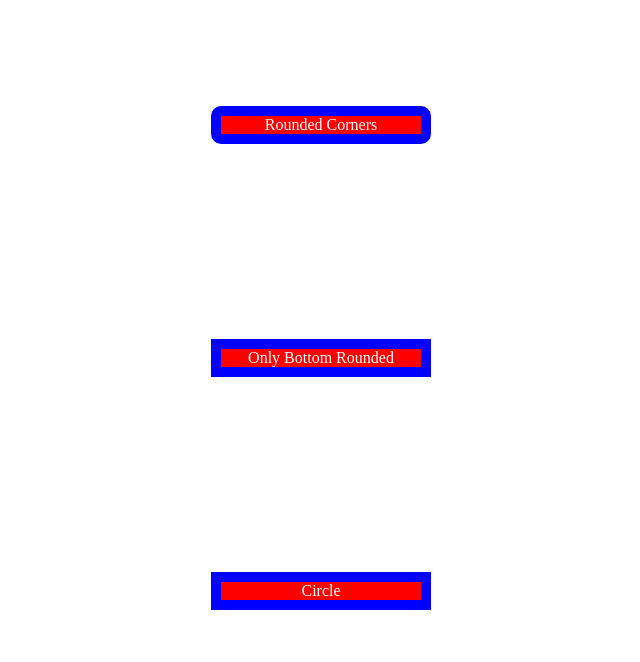
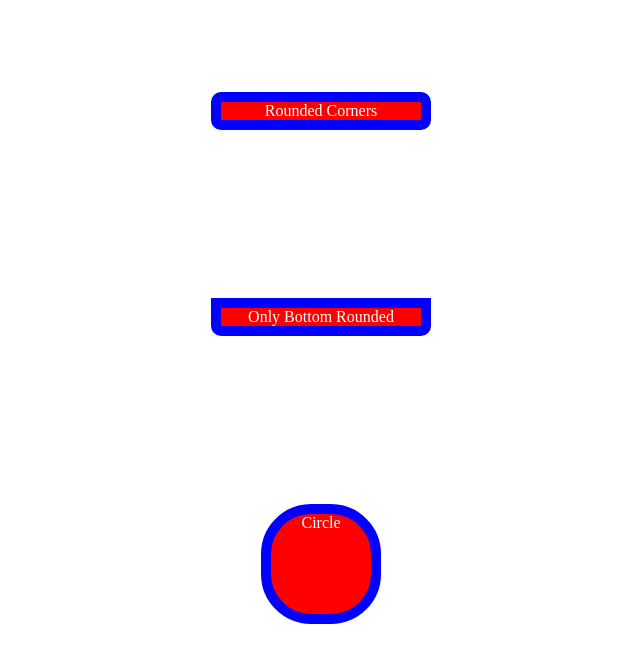
Before and after one commit to tkhupe/boarder-radius, a plain HTML site: page index.html in a window 1280 px wide. Shown: the whole page, without its empty margins (319-959 px from the left). Drawn offline with Linux system fonts and the light colour scheme.

Commit message:
gave div rounded borders and turned last one to a circle

```diff
--- a/styles.css
+++ b/styles.css
@@ -21,8 +21,10 @@
 border-radius: 10px;
 }
 div.only-bottom-rounded {
-
+border-radius: 0 0 10px 10px;
 }
 div.circle {
-
+width: 100px;
+height: 100px;
+border-radius: 50px;
 }
```
